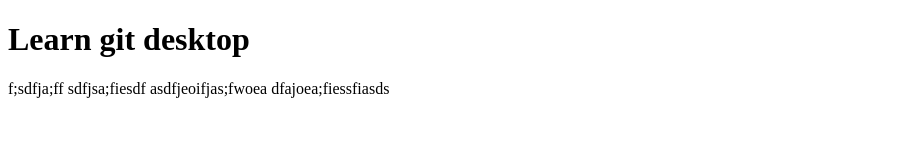
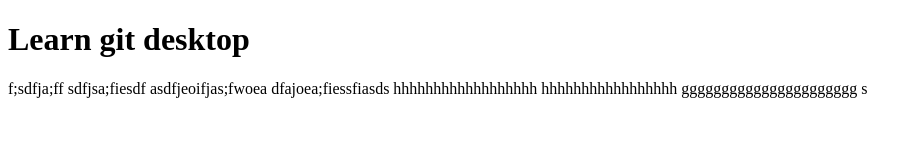
Before and after one commit to PianNottingham/Git-desktop, a plain HTML site: page index.html in a window 1280 px wide. Shown: the whole page, without its empty margins (0-922 px from the left). Drawn offline with Linux system fonts and the light colour scheme.

Commit message:
Update index.html

```diff
--- a/index.html
+++ b/index.html
@@ -12,5 +12,9 @@
     sdfjsa;fiesdf
     asdfjeoifjas;fwoea
     dfajoea;fiessfiasds
+    hhhhhhhhhhhhhhhhhh
+    hhhhhhhhhhhhhhhhh
+    gggggggggggggggggggggg
+
 </body>
-</html>
+</html>s
```
